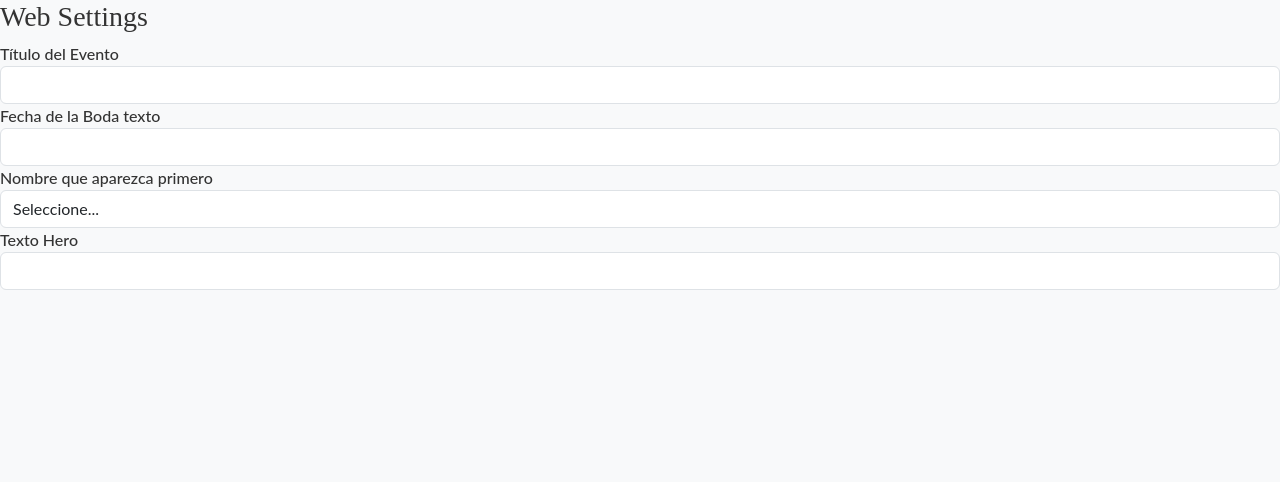
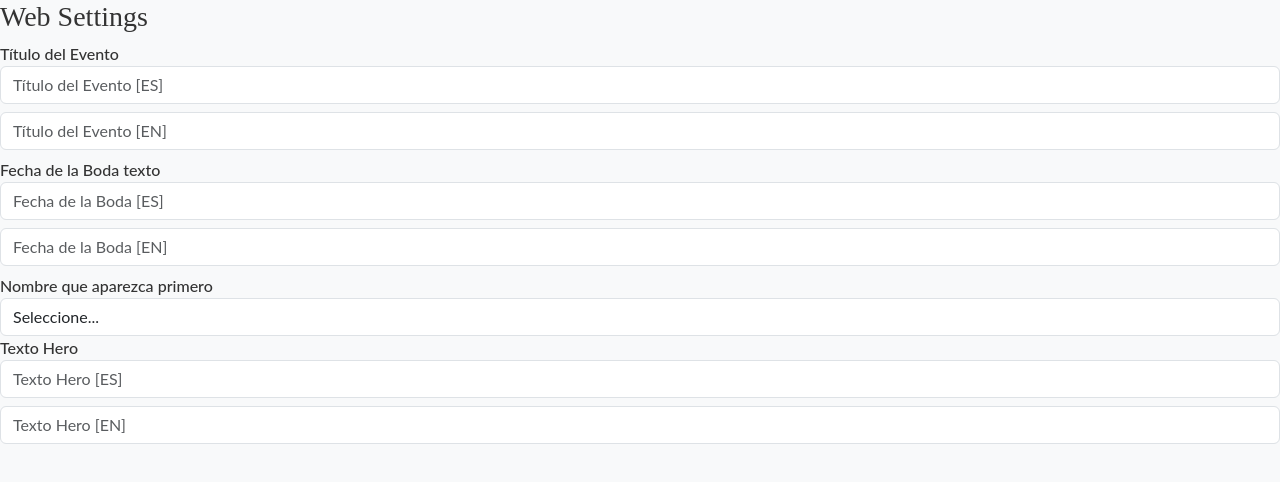
Before and after one commit to lportillo13/dw, a Next.js app: page /dashboard/Web in a window 1280 px wide. Shown: the top 482 px of the page. Built offline with nearby package versions, Linux system fonts and the light colour scheme.

Commit message:
Dashboard translation 7

```diff
--- a/pages/dashboard/Web.js
+++ b/pages/dashboard/Web.js
@@ -1,62 +1,58 @@
 import React from 'react';
 import CloudImageUploader from './CloudImageUploader';
 
-export default function Web({ formData = {}, handleChange, coupleId }) {
+export default function Web({
+  formData = {},
+  handleChange,
+  handleJsonbChange,
+  coupleId,
+  lang
+}) {
+  const idiomas =
+    formData.idiomas ||
+    Object.keys(formData.titulo_del_evento || { es: '', en: '' });
+
   return (
     <div>
       <h3>Web Settings</h3>
 
-      {/* Título del Evento */}
+      {/* Título del Evento (jsonb) */}
       <div className="form-group">
         <label>Título del Evento</label>
+        {idiomas.map((code) => (
           <input
+            key={`titulo_del_evento_${code}`}
             type="text"
-          name="titulo_del_evento"
-          className="form-control"
-          value={formData.titulo_del_evento || ''}
-          onChange={handleChange}
+            className="form-control mb-2"
+            placeholder={`Título del Evento [${code.toUpperCase()}]`}
+            value={formData.titulo_del_evento?.[code] || ''}
+            onChange={(e) =>
+              handleJsonbChange('titulo_del_evento', e.target.value, code)
+            }
           />
+        ))}
       </div>
 
-      {/* Título del Evento Inglés (conditional) */}
-      {formData.activar_ingles && (
-        <div className="form-group">
-          <label>Título del Evento Inglés</label>
-          <input
-            type="text"
-            name="titulo_del_evento_ingles"
-            className="form-control"
-            value={formData.titulo_del_evento_ingles || ''}
-            onChange={handleChange}
-          />
-        </div>
-      )}
-
-      {/* Fecha de la Boda texto */}
+      {/* Fecha de la Boda texto (jsonb) */}
       <div className="form-group">
         <label>Fecha de la Boda texto</label>
+        {idiomas.map((code) => (
           <input
+            key={`fecha_de_la_boda_texto_${code}`}
             type="text"
-          name="fecha_de_la_boda_texto"
-          className="form-control"
-          value={formData.fecha_de_la_boda_texto || ''}
-          onChange={handleChange}
+            className="form-control mb-2"
+            placeholder={`Fecha de la Boda [${code.toUpperCase()}]`}
+            value={formData.fecha_de_la_boda_texto?.[code] || ''}
+            onChange={(e) =>
+              handleJsonbChange(
+                'fecha_de_la_boda_texto',
+                e.target.value,
+                code
+              )
+            }
           />
+        ))}
       </div>
-
-      {/* Fecha de la Boda texto Inglés (conditional) */}
-      {formData.activar_ingles && (
-        <div className="form-group">
-          <label>Fecha de la Boda texto Inglés</label>
-          <input
-            type="text"
-            name="fecha_de_la_boda_texto_ingles"
-            className="form-control"
-            value={formData.fecha_de_la_boda_texto_ingles || ''}
-            onChange={handleChange}
-          />
-        </div>
-      )}
 
       {/* Nombre que aparezca primero */}
       <div className="form-group">
@@ -73,31 +69,22 @@ export default function Web({ formData = {}, handleChange, coupleId }) {
         </select>
       </div>
 
-      {/* Texto Hero */}
+      {/* Texto Hero (jsonb) */}
       <div className="form-group">
         <label>Texto Hero</label>
+        {idiomas.map((code) => (
           <input
+            key={`texto_hero_${code}`}
             type="text"
-          name="texto_hero"
-          className="form-control"
-          value={formData.texto_hero || ''}
-          onChange={handleChange}
+            className="form-control mb-2"
+            placeholder={`Texto Hero [${code.toUpperCase()}]`}
+            value={formData.texto_hero?.[code] || ''}
+            onChange={(e) =>
+              handleJsonbChange('texto_hero', e.target.value, code)
+            }
           />
+        ))}
       </div>
-
-      {/* Texto Hero Inglés (conditional) */}
-      {formData.activar_ingles && (
-        <div className="form-group">
-          <label>Texto Hero Inglés</label>
-          <input
-            type="text"
-            name="texto_hero_ingles"
-            className="form-control"
-            value={formData.texto_hero_ingles || ''}
-            onChange={handleChange}
-          />
-        </div>
-      )}
 
       {/* Logo Inicial (conditional) */}
       {formData.activar_logo && (
@@ -111,7 +98,7 @@ export default function Web({ formData = {}, handleChange, coupleId }) {
         />
       )}
 
-      {/* Media Inicial (conditional on Hero) */}
+      {/* Media Inicial */}
       {formData.activar_hero && (
         <div className="form-group">
           <label>Media Inicial</label>
@@ -129,7 +116,7 @@ export default function Web({ formData = {}, handleChange, coupleId }) {
         </div>
       )}
 
-      {/* Foto Principal (if media photo) */}
+      {/* Foto Principal */}
       {formData.activar_hero && formData.media_inicial === 'foto' && (
         <CloudImageUploader
           name="foto_principal"
@@ -141,7 +128,7 @@ export default function Web({ formData = {}, handleChange, coupleId }) {
         />
       )}
 
-      {/* Video Inicial (if media video) */}
+      {/* Video Inicial */}
       {formData.activar_hero && formData.media_inicial === 'video' && (
         <div className="form-group">
           <label>Video Inicial (URL)</label>
@@ -156,29 +143,21 @@ export default function Web({ formData = {}, handleChange, coupleId }) {
         </div>
       )}
 
-      {/* Texto Inicial (conditional) */}
+      {/* Texto Inicial (jsonb) */}
       {formData.activar_texto_inicial && (
         <div className="form-group">
           <label>Texto Inicial</label>
+          {idiomas.map((code) => (
             <textarea
-            name="texto_inicial"
-            className="form-control"
-            value={formData.texto_inicial || ''}
-            onChange={handleChange}
+              key={`texto_inicial_${code}`}
+              className="form-control mb-2"
+              placeholder={`Texto Inicial [${code.toUpperCase()}]`}
+              value={formData.texto_inicial?.[code] || ''}
+              onChange={(e) =>
+                handleJsonbChange('texto_inicial', e.target.value, code)
+              }
             />
-        </div>
-      )}
-
-      {/* Texto Inicial Inglés (conditional) */}
-      {formData.activar_texto_inicial && formData.activar_ingles && (
-        <div className="form-group">
-          <label>Texto Inicial Inglés</label>
-          <textarea
-            name="texto_inicial_ingles"
-            className="form-control"
-            value={formData.texto_inicial_ingles || ''}
-            onChange={handleChange}
-          />
+          ))}
         </div>
       )}
     </div>
```
Also changed, not shown: locales/en/common.json (+12 -1 lines), locales/es/common.json (+12 -1 lines). Lines whose indentation alone changed are shown as unchanged.
